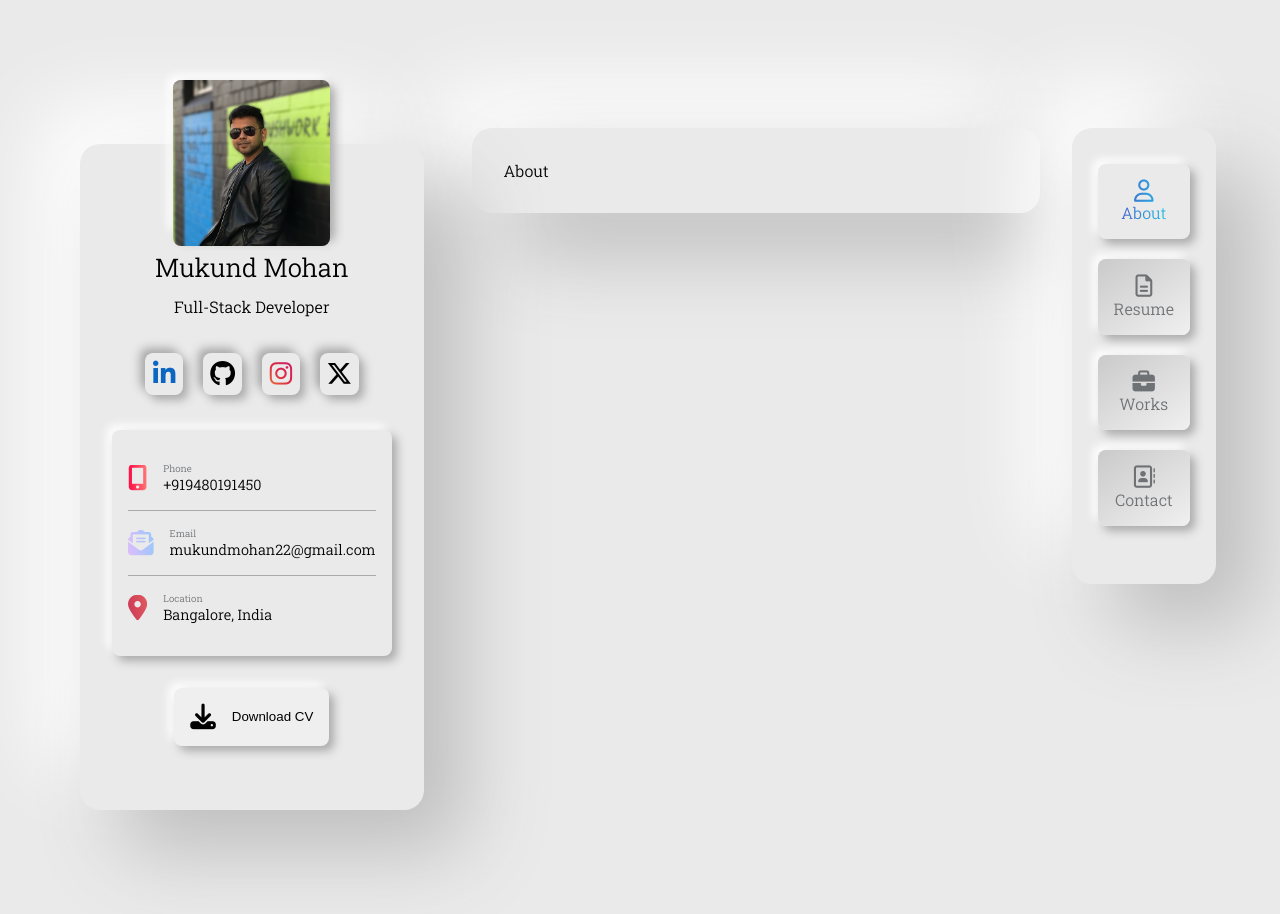
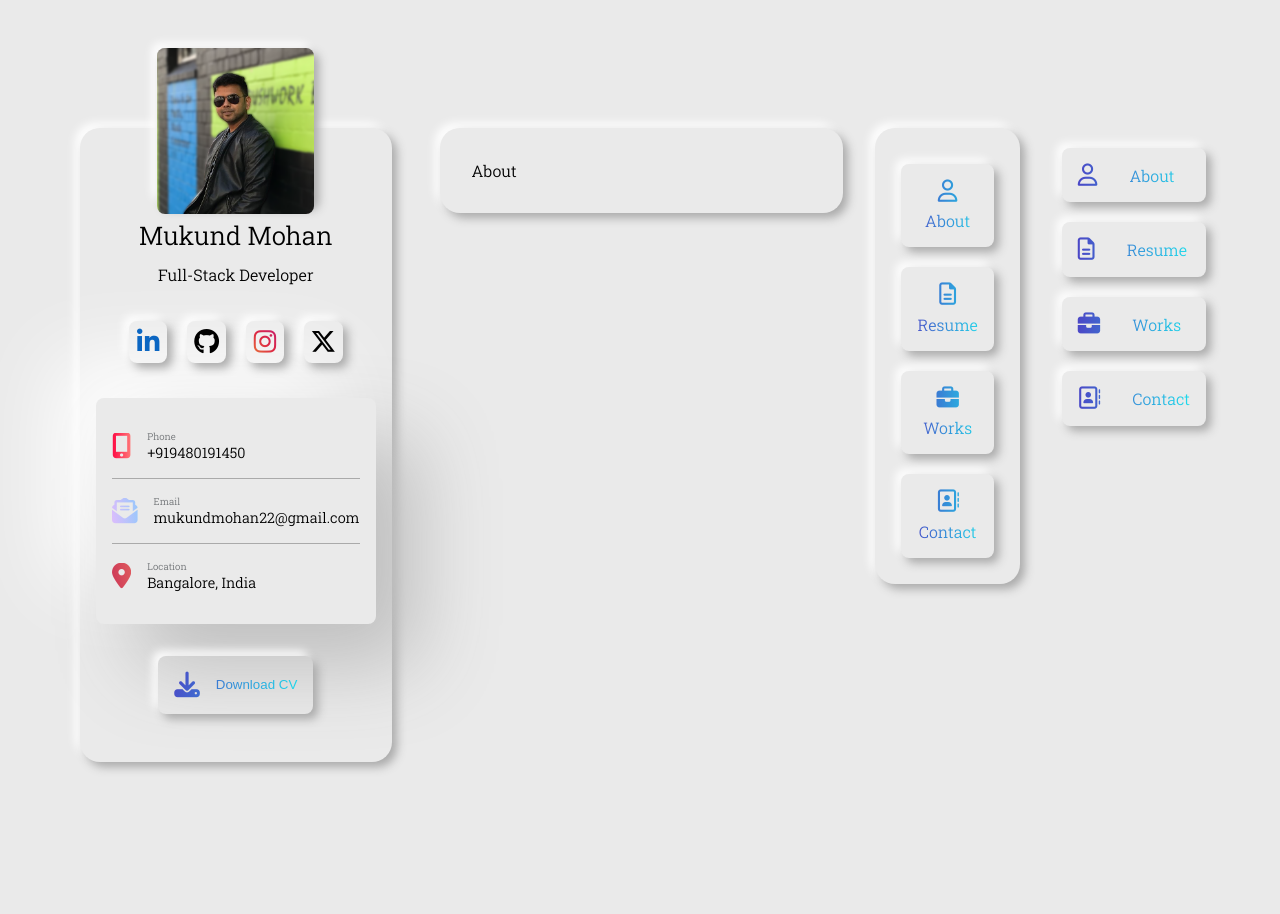
Before and after one commit to mukundmohan22/portfolio-nextjs, a Next.js app: page / in a window 1280 px wide. Shown: the top 914 px of the page. After the commit the page ends 890 px from the top, so only its background shows below. Built offline with nearby package versions, Linux system fonts and the light colour scheme.

Commit message:
Font render issue

```diff
--- a/src/Components/Navigation/Navigation.js
+++ b/src/Components/Navigation/Navigation.js
@@ -1,32 +1,44 @@
-import React from "react";
+"use client";
+import React, { useState } from "react";
 import "./Navigation.scss";
 
 const Navigation = () => {
+  const [mobileMenuOpen, setMobileMenuOpen] = useState(false);
+  const renderNavigationLinks = (mobileMenu = false) => {
+    return (
+      <div className="navigation_container">
+        <ul>
+          <li className={`navigation_container--item selected ${mobileMenu ? "flex-direction-row" : ""}`}>
+            <i className="fa-regular fa-user"></i>
+            <span>About</span>
+          </li>
+          <li className={`navigation_container--item selected ${mobileMenu ? "flex-direction-row" : ""}`}>
+            <i className="fa-regular fa-file-lines"></i>
+            <span>Resume</span>
+          </li>
+          <li className={`navigation_container--item selected ${mobileMenu ? "flex-direction-row" : ""}`}>
+            <i className="fa-solid fa-briefcase"></i>
+            <span>Works</span>
+          </li>
+          <li className={`navigation_container--item selected ${mobileMenu ? "flex-direction-row" : ""}`}>
+            <i className="fa-regular fa-address-book"></i>
+            <span>Contact</span>
+          </li>
+        </ul>
+      </div>
+    );
+  };
   return (
     <>
       <div className="mobile-menu">
-        <i class="fa-solid fa-bars"></i>
+        <button onClick={() => setMobileMenuOpen(!mobileMenuOpen)}>
+          {mobileMenuOpen ? <i className="fa-solid fa-x"></i> : <i className="fa-solid fa-bars"></i>}
+        </button>
       </div>
-      <div className="navigation box-shadow">
-        <div className="navigation_container">
-          <ul>
-            <li className="navigation_container--item selected">
-              <i class="fa-regular fa-user"></i>
-              <span>About</span>
-            </li>
-            <li className="navigation_container--item">
-              <i class="fa-regular fa-file-lines"></i>
-              <span>Resume</span>
-            </li>
-            <li className="navigation_container--item">
-              <i class="fa-solid fa-briefcase"></i>
-              <span>Works</span>
-            </li>
-            <li className="navigation_container--item">
-              <i class="fa-regular fa-address-book"></i>
-              <span>Contact</span>
-            </li>
-          </ul>
+      <div className="navigation box-shadow">{renderNavigationLinks()}</div>
+      <div className="popup">
+        <div className="popup-overlay">
+          <div className="popup-content">{renderNavigationLinks(true)}</div>
         </div>
       </div>
     </>
--- a/src/Components/Navigation/Navigation.scss
+++ b/src/Components/Navigation/Navigation.scss
@@ -10,15 +10,36 @@
     @include min-width(sm) {
         display: none;
     }
+    button {
+        margin: 10px;
+        padding: 0.5rem;
+        border: none;
+        cursor: pointer;
+        box-shadow:
+            5px 5px 10px #aaaaaa,
+            -5px -5px 10px #ffffff;
+        border-radius: 0.5rem;
+        transition: all 0.3s;
+        font-size: 1.6rem;
+    }
 }
 .navigation {
+    display: none;
     max-height: 26.5rem;
     padding: 1rem;
+    @include min-width(sm) {
+        display: block;
+    }
     &_container {
         ul {
             list-style-type: none;
             padding-inline-start: 0;
             margin: 0;
+        }
+        .flex-direction-row {
+            flex-direction: row;
+            gap: 2rem;
+            justify-content: flex-start;
         }
         &--item {
             padding: 1rem;
@@ -28,7 +49,7 @@
             justify-content: center;
             align-items: center;
             cursor: pointer;
-            background: linear-gradient(145deg, #cacaca, #f0f0f0);
+            // background: linear-gradient(145deg, #cacaca, #f0f0f0);
             border: none;
             border-radius: 0.5rem;
             box-shadow:
@@ -36,6 +57,7 @@
                 -5px -5px 10px #fff;
             color: #6f7275;
             cursor: pointer;
+            gap: 0.5rem;
             & i {
                 font-size: 1.4rem;
             }
@@ -47,6 +69,12 @@
                 -webkit-background-clip: text;
                 -webkit-text-fill-color: transparent;
             }
+            -webkit-transition: all 0.3s;
+            transition: all 0.3s;
+            &:active {
+                -webkit-transform: scale(0.98);
+                transform: scale(0.98);
+            }
         }
         & .selected {
             background: linear-gradient(90deg, #5232c1, #15f1f1);
--- a/src/Components/SideBar/SideBar.js
+++ b/src/Components/SideBar/SideBar.js
@@ -14,17 +14,17 @@ const SideBar = () => {
         <div className="sidebar_header--social">
           <ul className="sidebar_header--social">
             <li>
-              <i class="fa-brands fa-linkedin-in"></i>
+              <i className="fa-brands fa-linkedin-in"></i>
             </li>
             <li>
-              <i class="fa-brands fa-github"></i>
+              <i className="fa-brands fa-github"></i>
             </li>
             <li>
-              <i class="fa-brands fa-instagram"></i>
+              <i className="fa-brands fa-instagram"></i>
             </li>
 
             <li>
-              <i class="fa-brands fa-x-twitter"></i>
+              <i className="fa-brands fa-x-twitter"></i>
             </li>
           </ul>
         </div>
@@ -33,7 +33,7 @@ const SideBar = () => {
         <ul className="sidebar_content--list">
           <li>
             <div className="sidebar_content--list-Item">
-              <i class="fa-solid fa-mobile-screen-button mobile"></i>
+              <i className="fa-solid fa-mobile-screen-button mobile"></i>
               <div className="item-container">
                 <div className="label">Phone</div>
                 <div className="value">+919480191450</div>
@@ -42,7 +42,7 @@ const SideBar = () => {
           </li>
           <li>
             <div className="sidebar_content--list-Item">
-              <i class="fa-solid fa-envelope-open-text email"></i>
+              <i className="fa-solid fa-envelope-open-text email"></i>
               <div className="item-container">
                 <div className="label">Email</div>
                 <div className="value">mukundmohan22@gmail.com</div>
@@ -51,7 +51,7 @@ const SideBar = () => {
           </li>
           <li>
             <div className="sidebar_content--list-Item">
-              <i class="fa-solid fa-location-dot location"></i>
+              <i className="fa-solid fa-location-dot location"></i>
               <div className="item-container">
                 <div className="label">Location</div>
                 <div className="value">Bangalore, India</div>
@@ -62,7 +62,7 @@ const SideBar = () => {
       </div>
       <div className="sidebar_footer">
         <button>
-          <i class="fa-solid fa-download"></i>
+          <i className="fa-solid fa-download"></i>
           Download CV
         </button>
       </div>
--- a/src/Components/SideBar/SideBar.scss
+++ b/src/Components/SideBar/SideBar.scss
@@ -2,7 +2,7 @@
 .sidebar {
     width: calc(100vw - 4.5rem);
     position: relative;
-    margin: 1rem;
+    margin: 0 1rem;
     padding: 1rem;
     @include min-width(sm) {
         width: 18rem;
@@ -47,9 +47,15 @@
                 cursor: pointer;
                 box-shadow:
                     5px 5px 10px #aaaaaa,
-                    -5px -5px 10px #aaaaaa;
+                    -5px -5px 10px #ffffff;
                 padding: 0.2rem;
                 border-radius: 0.5rem;
+                -webkit-transition: all 0.3s;
+                transition: all 0.3s;
+                &:active {
+                    -webkit-transform: scale(0.98);
+                    transform: scale(0.98);
+                }
                 &:first-child {
                     color: #0b66c2;
                 }
@@ -58,12 +64,10 @@
                     -webkit-background-clip: text;
                     -webkit-text-fill-color: transparent;
                 }
-                i {
-                    &:hover {
-                        background: linear-gradient(90deg, #5232c1, #15f1f1);
-                        -webkit-background-clip: text;
-                        -webkit-text-fill-color: transparent;
-                    }
+                &:hover {
+                    background: linear-gradient(90deg, #5232c1, #15f1f1);
+                    -webkit-background-clip: text;
+                    -webkit-text-fill-color: transparent;
                 }
             }
             a {
@@ -79,9 +83,12 @@
     }
     &_content {
         padding: 1rem;
+        // box-shadow:
+        //     5px 5px 10px #aaaaaa,
+        //     -5px -5px 10px #ffffff;
         box-shadow:
-            5px 5px 10px #aaaaaa,
-            -5px -5px 10px #ffffff;
+            41px 41px 82px #bebebe,
+            -41px -41px 82px #ffffff;
         border-radius: 0.5rem;
         &--list {
             list-style-type: none;
@@ -147,8 +154,17 @@
                 -5px -5px 10px #ffffff;
             border: none;
             cursor: pointer;
+            background: linear-gradient(105deg, #5232c1, #15f1f1);
+            -webkit-background-clip: text;
+            -webkit-text-fill-color: transparent;
+            -webkit-transition: all 0.3s;
+            transition: all 0.3s;
             i {
                 font-size: 1.6rem;
+            }
+            &:active {
+                -webkit-transform: scale(0.98);
+                transform: scale(0.98);
             }
         }
     }
--- a/src/app/globals.scss
+++ b/src/app/globals.scss
@@ -1,5 +1,5 @@
-@import url("https://cdnjs.cloudflare.com/ajax/libs/font-awesome/6.5.2/css/all.min.css");
 @import url("https://fonts.googleapis.com/css2?family=Roboto+Slab:wght@100..900&display=swap");
+
 @import "../styles/_mixins.scss";
 
 .poetsen-one-regular {
@@ -39,9 +39,13 @@ body {
   padding: 2rem;
   border-radius: 20px;
   background: #eaeaea;
+  // box-shadow:
+  //   41px 41px 82px #bebebe,
+  //   -41px -41px 82px #ffffff;
+
   box-shadow:
-    41px 41px 82px #bebebe,
-    -41px -41px 82px #ffffff;
+    5px 5px 10px #aaa,
+    -5px -5px 10px #fff;
 }
 
 main {
--- a/src/app/layout.js
+++ b/src/app/layout.js
@@ -1,11 +1,12 @@
-import SideBar from "@/Components/SideBar/SideBar";
 import "./globals.scss";
 import Navigation from "@/Components/Navigation/Navigation";
+import SideBar from "@/Components/SideBar/SideBar";
 
 export const metadata = {
   title: "Mukund Mohan | Full-Stack Developer",
   description: "I'm a Bengaluru based Full-Stack Developer. ReactJS NextJS NodeJS Express Java",
 };
+import Script from "next/script";
 
 export default function RootLayout({ children }) {
   return (
@@ -16,6 +17,7 @@ export default function RootLayout({ children }) {
           <main>{children}</main>
           <Navigation />
         </div>
+        <Script src="https://kit.fontawesome.com/e301a7d0fc.js" crossorigin="anonymous" />
       </body>
     </html>
   );
```
